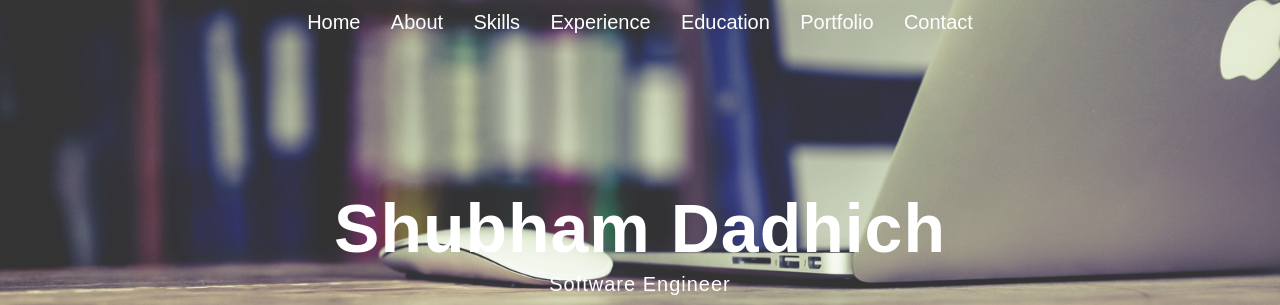
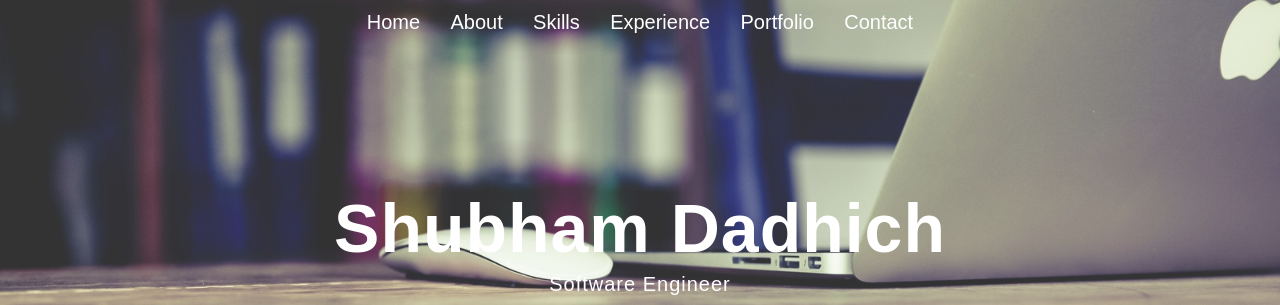
Before and after one commit to shubham-dadhich/Personal-Vlog-website, a plain HTML site: page index.html in a window 1280 px wide. Shown: the top 305 px of the page. Drawn offline with Linux system fonts and the light colour scheme.

Commit message:
Update index.html

```diff
--- a/index.html
+++ b/index.html
@@ -23,7 +23,7 @@
                 <li><a href="#About">About</a></li>
                 <li><a href="#Skills">Skills</a></li>
                 <li><a href="#Experience">Experience</a></li>
-                <li><a href="#Education">Education</a></li>
+<!--                 <li><a href="#Education">Education</a></li> -->
                 <li><a href="#Portfolio">Portfolio</a></li>
                 <li><a href="#contact">Contact</a></li>
             </ul>
```
